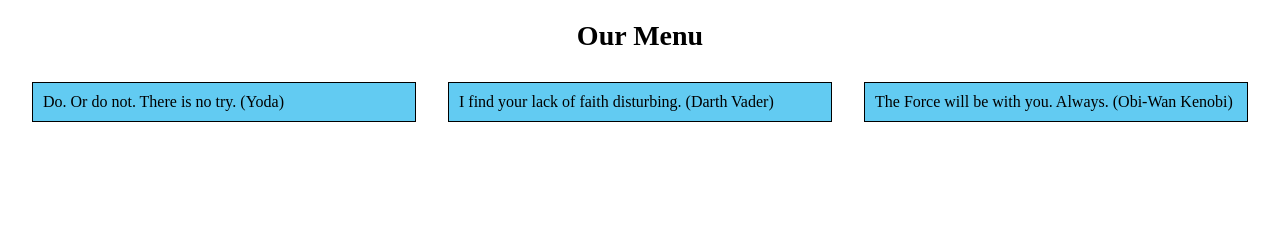
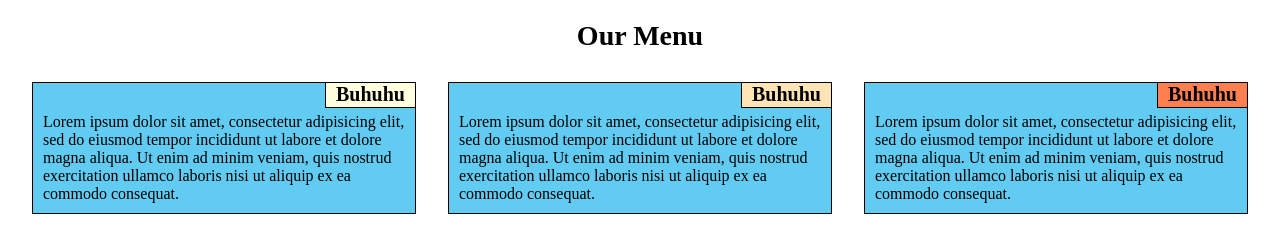
Before and after one commit to OrsiMKovacs/Module2-solution, a plain HTML site: page Module2-solution/index.html in a window 1280 px wide. Drawn offline with Linux system fonts and the light colour scheme.

Commit message:
Update index.html

```diff
--- a/Module2-solution/index.html
+++ b/Module2-solution/index.html
@@ -9,9 +9,21 @@
 <body>
 	<h1>Our Menu</h1>
 <div class="row">
-	<div class="col-lg-4 col-md-6 col-sm-12"><p>Do. Or do not. There is no try. (Yoda)</p></div>
-	<div class="col-lg-4 col-md-6 col-sm-12"><p>I find your lack of faith disturbing. (Darth Vader)</p></div>
-	<div class="col-lg-4 col-md-12 col-sm-12"><p>The Force will be with you. Always. (Obi-Wan Kenobi)</p></div>
+  <div class="col-lg-4 col-md-6 col-sm-12", ><p id="p1">Lorem ipsum dolor sit amet,
+     consectetur adipisicing elit, sed do eiusmod tempor incididunt ut labore et dolore magna aliqua.
+     Ut enim ad minim veniam, quis nostrud exercitation ullamco laboris nisi ut aliquip ex ea commodo consequat.</p>
+    <div class="title"><p id="p2">Buhuhu</p></div>
+  </div>
+  <div class="col-lg-4 col-md-6 col-sm-12"><p id="p1">Lorem ipsum dolor sit amet,
+     consectetur adipisicing elit, sed do eiusmod tempor incididunt ut labore et dolore magna aliqua.
+     Ut enim ad minim veniam, quis nostrud exercitation ullamco laboris nisi ut aliquip ex ea commodo consequat.</p>
+    <div class="title", id="title2"><p id="p2">Buhuhu</p></div>
+  </div>
+  <div class="col-lg-4 col-md-12 col-sm-12"><p id="p1">Lorem ipsum dolor sit amet,
+     consectetur adipisicing elit, sed do eiusmod tempor incididunt ut labore et dolore magna aliqua.
+     Ut enim ad minim veniam, quis nostrud exercitation ullamco laboris nisi ut aliquip ex ea commodo consequat.</p>
+    <div class="title", id="title3"><p id="p2">Buhuhu</p></div>
+  </div>
 </div>
 
 </body>
```
